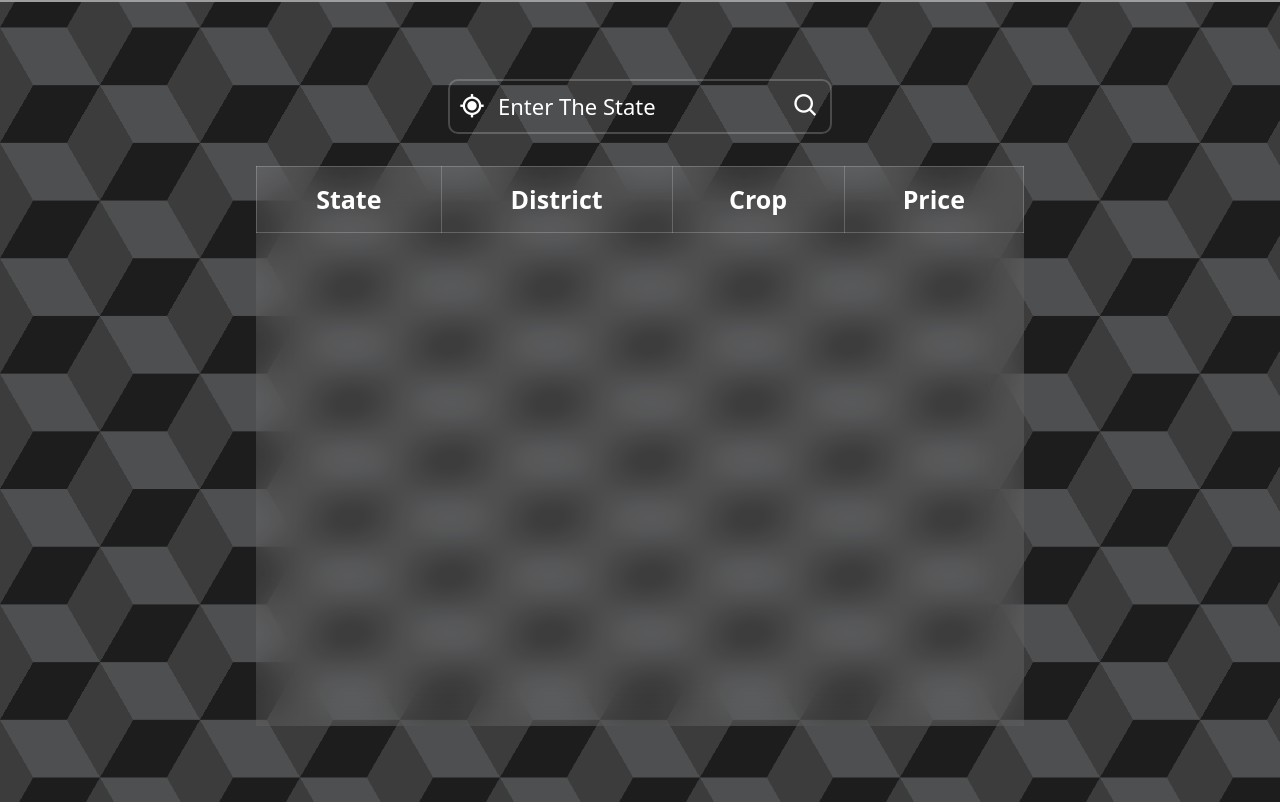
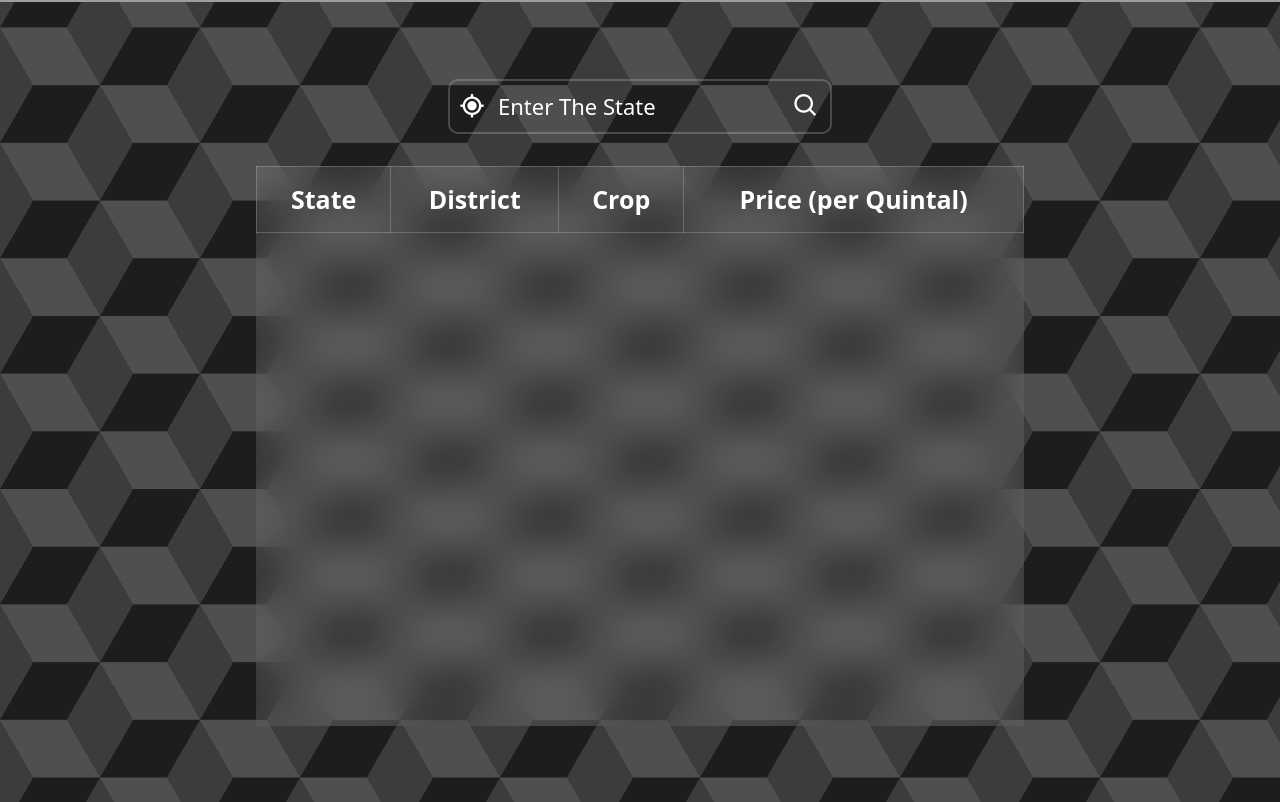
Before and after one commit to SonuAlex/KrishiSahayak, a plain HTML site: page index.html in a window 1280 px wide. Shown: the part 1588-2390 px from the top of the page. Drawn offline with nearby package versions, Linux system fonts and the light colour scheme; grey boxes are pictures that could not be loaded.

Commit message:
Update index.html

```diff
--- a/index.html
+++ b/index.html
@@ -140,7 +140,7 @@
             <th>State</th>
             <th>District</th>
             <th>Crop</th>
-            <th>Price</th>
+            <th>Price (per Quintal)</th>
           </tr>
         </thead>
         <tbody id="crop-table-body"></tbody>
```
